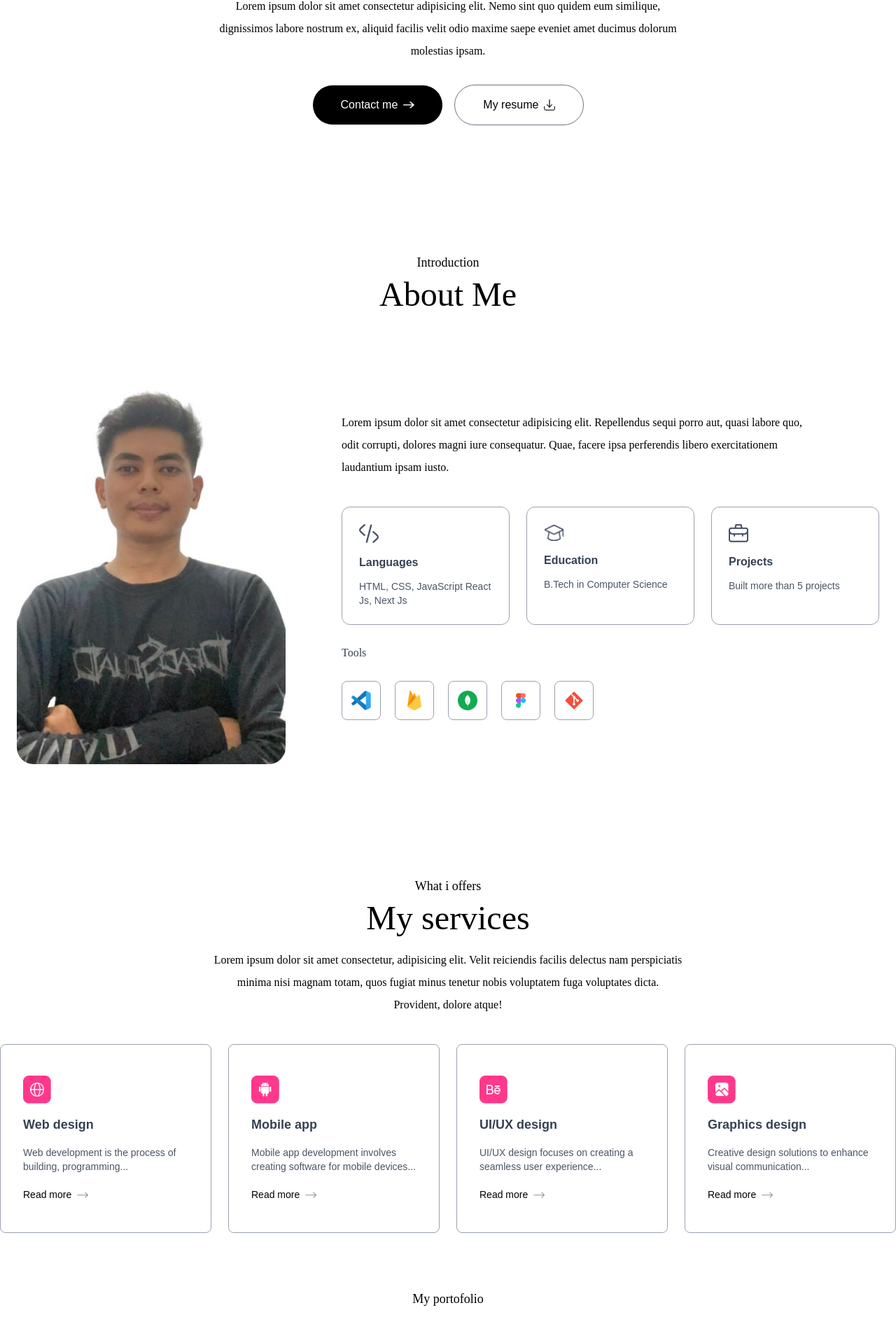
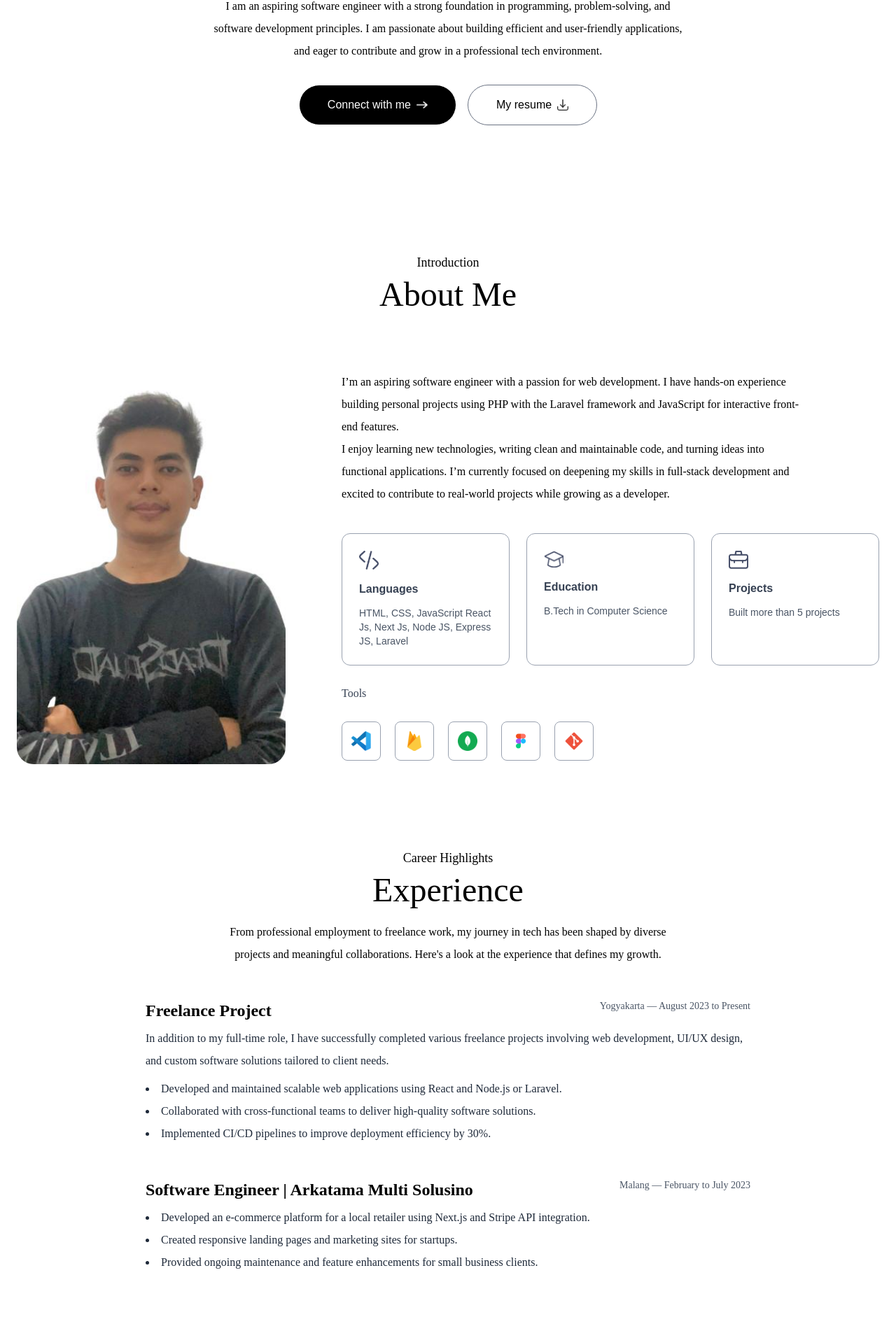
Before and after one commit to rifkyr990/new-portofolio, a Next.js app: page / in a window 1280 px wide. Shown: the part 479-2361 px from the top of the page at 70% size. Built offline with nearby package versions, Linux system fonts and the light colour scheme; a web font is replaced by a local one.

Commit message:
penambahan component experience dan testimoni

```diff
--- a/assets/index.js
+++ b/assets/index.js
@@ -107,7 +107,7 @@ export const serviceData = [
 ]
 
 export const infoList = [
-    { icon: assets.code_icon, iconDark: assets.code_icon_dark, title: 'Languages', description: 'HTML, CSS, JavaScript React Js, Next Js' },
+    { icon: assets.code_icon, iconDark: assets.code_icon_dark, title: 'Languages', description: 'HTML, CSS, JavaScript React Js, Next Js, Node JS, Express JS, Laravel' },
     { icon: assets.edu_icon, iconDark: assets.edu_icon_dark, title: 'Education', description: 'B.Tech in Computer Science' },
     { icon: assets.project_icon, iconDark: assets.project_icon_dark, title: 'Projects', description: 'Built more than 5 projects' }
 ];
@@ -115,3 +115,26 @@ export const infoList = [
 export const toolsData = [
     assets.vscode, assets.firebase, assets.mongodb, assets.figma, assets.git
 ];
+
+export const testimoni = [
+    {
+        text: "Layanan pembuatan website laundry-nya sangat profesional dan cepat. Sekarang pelanggan kami bisa order langsung dari HP!",
+        name: "ibu Amanah",
+        role: "Pemilik Amanah Laundry"
+    },
+    {
+        text: "Sistem ujian online yang dibuat sangat membantu proses belajar kami. Mudah digunakan dan responsif.",
+        name: "Salfanisa",
+        role: "Guru SMP Setya Budi Bekasi"
+    },
+    {
+        text: "Tampilan websitenya elegan dan sesuai dengan brand toko bucket kami. Penjualan online jadi jauh lebih mudah.",
+        name: "Wina",
+        role: "Owner Bucklist"
+    },
+    {
+        text: "Website portofolionya sangat clean dan modern. Sangat cocok untuk mempresentasikan karya saya ke calon klien",
+        name: "Wisnu Setiawan",
+        role: "Mahasiswa"
+    }
+]
--- a/src/app/components/About.tsx
+++ b/src/app/components/About.tsx
@@ -21,7 +21,8 @@ const About = () => {
 
                 <div className='flex-1'>
                     <p className='mb-10 max-w-2xl font-ovo'>
-                        Lorem ipsum dolor sit amet consectetur adipisicing elit. Repellendus sequi porro aut, quasi labore quo, odit corrupti, dolores magni iure consequatur. Quae, facere ipsa perferendis libero exercitationem laudantium ipsam iusto.
+                        I’m an aspiring software engineer with a passion for web development. I have hands-on experience building personal projects using PHP with the Laravel framework and JavaScript for interactive front-end features. <br />
+                        I enjoy learning new technologies, writing clean and maintainable code, and turning ideas into functional applications. I’m currently focused on deepening my skills in full-stack development and excited to contribute to real-world projects while growing as a developer.
                     </p>
 
                     <ul className='grid grid-cols-1 sm:grid-cols-3 gap-6'>
--- a/src/app/components/Contact.tsx
+++ b/src/app/components/Contact.tsx
@@ -2,7 +2,6 @@
 import React from 'react';
 import { assets } from '@/assets';
 import Image from 'next/image';
-
 
     const Contact = () => {
         const [result, setResult] = React.useState("");
@@ -36,7 +35,7 @@ import Image from 'next/image';
             <h2 className='text-center text-5xl font-ovo'>Get in touch</h2>
 
             <p className='text-center max-w-2xl mx-auto mt-5 mb-12 font-ovo'>
-                Lorem, ipsum dolor sit amet consectetur adipisicing elit. Veritatis commodi alias sequi. Quas animi quod eveniet assumenda totam cumque, esse laboriosam aspernatur quibusdam praesentium quidem nam dicta vitae magni? Enim.
+                I'd love to hear from you! If you have any questions, comments or feedback, please use the form below.
             </p>
 
             <form className='max-x-2xl mx-auto' onSubmit={onSubmit}>
@@ -44,7 +43,7 @@ import Image from 'next/image';
                     <input type="text" placeholder='Enter your name' name="name" id="name" className='flex-1 outline-none border border-gray-400 rounded-md bg-white p-3' required/>
                     <input type="email" placeholder='Enter your email' name="email" id="email" className='flex-1 outline-none border-1 border-gray-400 rounded-md bg-white p-3' required/>
                 </div>
-                <textarea name="message" id="message" rows={6} placeholder='Enter your message' className='w-full p-4 outline-none border border-gray-400 rounded-m bg-white mb-6' required></textarea>
+                <textarea name="message" id="message" rows={6} placeholder='Enter your message' className='w-full p-4 outline-none border border-gray-400 rounded-md bg-white mb-6' required></textarea>
                 <button type="submit" className='py-3 px-8 w-max flex items-center justify-between gap-2 bg-black/80 text-white rounded-full mx-auto hover:bg-black duration-500'>
                     Submit
                     <Image src={assets.right_arrow_white} alt='icon' className='w-4'/>
--- /dev/null
+++ b/src/app/components/Experience.tsx
@@ -0,0 +1,50 @@
+import React from 'react'
+
+const Experience = () => {
+    return (
+        <div>
+            <section className="max-w-4xl mx-auto mb-20 px-4 font-ovo">
+                <h4 className='text-center mb-2 text-lg font-ovo'>Career Highlights</h4>
+                <h2 className='text-center text-5xl font-ovo'>Experience</h2>
+
+                <p className='text-center max-w-2xl mx-auto mt-5 mb-12 font-ovo'>
+                    From professional employment to freelance work, my journey in tech has been shaped by diverse
+                    projects and meaningful collaborations. Here's a look at the experience that defines my growth.
+                </p>
+
+                {/* Full-time Relevant Experience */}
+                <div className="mb-12">
+                    <div className='flex justify-between'>
+                        <h4 className="text-2xl font-semibold mb-2">Freelance Project</h4>
+                        <p className="text-sm text-gray-600 mb-1">Yogyakarta — August 2023 to Present</p>
+                    </div>
+                    <p className="text-gray-800 mb-2">
+                        In addition to my full-time role, I have successfully completed various freelance projects
+                        involving web development, UI/UX design, and custom software solutions tailored to client needs.
+                    </p>
+                    <ul className="list-disc list-inside text-gray-800">
+                        <li>Developed and maintained scalable web applications using React and Node.js or Laravel.</li>
+                        <li>Collaborated with cross-functional teams to deliver high-quality software solutions.</li>
+                        <li>Implemented CI/CD pipelines to improve deployment efficiency by 30%.</li>
+                    </ul>
+                </div>
+
+                {/* Freelance Experience */}
+                <div>
+                    <div className='flex justify-between'>
+                        <h4 className="text-2xl font-semibold mb-2">Software Engineer | Arkatama Multi Solusino</h4>
+                        <p className="text-sm text-gray-600 mb-1">Malang — February to July 2023</p>
+                    </div>
+                    <ul className="list-disc list-inside text-gray-800">
+                        <li>Developed an e-commerce platform for a local retailer using Next.js and Stripe API
+                            integration.</li>
+                        <li>Created responsive landing pages and marketing sites for startups.</li>
+                        <li>Provided ongoing maintenance and feature enhancements for small business clients.</li>
+                    </ul>
+                </div>
+            </section>
+        </div>
+    )
+}
+
+export default Experience
--- a/src/app/components/Header.tsx
+++ b/src/app/components/Header.tsx
@@ -4,7 +4,7 @@ import {assets} from '@/assets'
 
 const Header = () => {
     return (
-        <div className="w-11/12 max-w-3xl text-center mx-auto h-screen flex flex-col items-center justify-center gap-4">
+        <div id="header" className="w-11/12 max-w-3xl text-center mx-auto h-screen flex flex-col items-center justify-center gap-4">
             <div className="flex flex-col items-center text-center gap-4">
                 <Image src={assets.profile_img} alt="profile" className="rounded-full w-35" />
                 <h3 className="flex items-center gap-2 text-xl md:text-2xl mb-3 font-ovo">
@@ -13,14 +13,12 @@ const Header = () => {
                 </h3>
                 <h1 className="text-2xl sm:text-5xl lg:text-[50px] font-ovo">Software Engineer based in Yogyakarta</h1>
                 <p className="max-w-2xl mx-auto font-ovo">
-                    Lorem ipsum dolor sit amet consectetur adipisicing elit.
-                    Nemo sint quo quidem eum similique, dignissimos labore nostrum ex,
-                    aliquid facilis velit odio maxime saepe eveniet amet ducimus dolorum molestias ipsam.
+                    I am an aspiring software engineer with a strong foundation in programming, problem-solving, and software development principles. I am passionate about building efficient and user-friendly applications, and eager to contribute and grow in a professional tech environment.
                 </p>
             </div>
 
             <div className="flex flex-column sm:flex-row gap-4 mt-4 items-center">
-                <a href="#contact" className="px-10 py-3 border rounded-full border-white bg-black flex items-center gap-2 text-white">Contact me <Image src={assets.right_arrow_white} alt="" className="w-4"/></a>
+                <a href="#contact" className="px-10 py-3 border rounded-full border-white bg-black flex items-center gap-2 text-white">Connect with me <Image src={assets.right_arrow_white} alt="" className="w-4"/></a>
                 <a href="#" download className="px-10 py-3 border rounded-full border-gray-500 flex items-center gap-2">My resume <Image src={assets.download_icon} alt="" className="w-4"/></a>
             </div>
         </div>
--- a/src/app/components/Navbar.tsx
+++ b/src/app/components/Navbar.tsx
@@ -45,13 +45,13 @@ const Navbar = () => {
 
                 {/* Logo */}
                 <a href="#top" className="text-xl font-bold">
-                    Logonya
+                    <Image src={assets.logo} alt='logo' className='w-22'/>
                 </a>
 
                 {/* Desktop Menu */}
                 <ul className={`hidden md:flex items-center gap-6 lg:gap-10 px-8 py-2 rounded-full ${isScroll
                     ? "" : "bg-white/60 backdrop-blur-md shadow" } transition-all`}>
-                    <li><a href="#home">Home</a></li>
+                    <li><a href="#header">Home</a></li>
                     <li><a href="#service">Service</a></li>
                     <li><a href="#project">Project</a></li>
                     <li><a href="#about">About me</a></li>
--- a/src/app/components/Project.tsx
+++ b/src/app/components/Project.tsx
@@ -10,7 +10,7 @@ const Project = () => {
                 <h2 className='text-center text-5xl font-ovo'>My latest work</h2>
 
                 <p className='text-center max-w-2xl mx-auto mt-5 mb-12 font-ovo'>
-                    Lorem ipsum dolor sit amet consectetur adipisicing elit. Veritatis, obcaecati. Accusamus delectus corrupti saepe ad qui nisi similique illum explicabo voluptas odio quis nihil est maiores perferendis obcaecati, placeat repellendus.
+                    Highlighted below are my latest professional networks, including projects and key collaborators that contribute to my growth as a software engineer.
                 </p>
 
                 <div className='grid grid-cols-auto sm:grid-cols-2 md:grid-cols-3 lg:grid-cols-4 gap-6 my-10 mx-7'>
--- a/src/app/components/Services.tsx
+++ b/src/app/components/Services.tsx
@@ -4,12 +4,11 @@ import Image from 'next/image'
 
 const Services = () => {
     return (
-    <div id='services' className='w-full max-w-screen-xl mx-auto py-10 scroll-mt-20'>
+    <div id='service' className='w-full max-w-screen-xl mx-auto py-10 scroll-mt-20'>
         <h4 className='text-center mb-2 text-lg font-ovo'>What i offers</h4>
         <h2 className='text-center text-5xl font-ovo'>My services</h2>
         <p className='text-center font-ovo max-w-2xl mx-auto mb-10 mt-5'>
-            Lorem ipsum dolor sit amet consectetur, adipisicing elit. Velit reiciendis facilis delectus nam perspiciatis minima nisi magnam totam,
-            quos fugiat minus tenetur nobis voluptatem fuga voluptates dicta. Provident, dolore atque!
+            Building innovative web solutions with PHP and JavaScript — welcome to my portfolio.
         </p>
 
         <div className='grid grid-cols-auto sm:grid-cols-2 md:grid-cols-3 lg:grid-cols-4 gap-6 my-10 '>
--- /dev/null
+++ b/src/app/components/Testimoni.tsx
@@ -0,0 +1,39 @@
+import { testimoni } from '@/assets'
+import React from 'react'
+
+const Testimoni = () => {
+    const looped = [...testimoni, ...testimoni];
+    return (
+        <div className='my-20'>
+            <h4 className='text-center mb-2 text-lg font-ovo'>Testimonials</h4>
+            <h2 className='text-center text-5xl font-ovo'>What They Say</h2>
+
+            <p className='text-center max-w-2xl mx-auto mt-5 mb-12 font-ovo'>
+                Below are some of the most recent testimonials and professional collaborations that have played a
+                significant role in my journey as a software engineer.
+            </p>
+
+            <section className="overflow-hidden">
+                <div className="relative">
+                    <div className="flex animate-marquee space-x-6 w-max">
+
+                        {looped.map((item, index) => (
+                            <div key={index} className="max-w-[400px] bg-white shadow-xl rounded-lg p-6 border border-gray-700">
+                                <p className="text-gray-700 italic">"{item.text}"
+                                </p>
+                                <div className="mt-4 flex items-center gap-2">
+                                    <p className="font-semibold text-gray-900">{item.name} -</p>
+                                    <p className=" text-gray-500">{item.role}</p>
+                                </div>
+                            </div>
+                        ))}
+
+                    </div>
+                </div>
+            </section>
+
+        </div>
+    )
+}
+
+export default Testimoni
--- a/src/app/page.tsx
+++ b/src/app/page.tsx
@@ -6,6 +6,8 @@ import Project from "./components/Project";
 import { StrictMode } from "react";
 import Contact from "./components/Contact";
 import Footer from "./components/Footer";
+import Testimoni from "./components/Testimoni";
+import Experience from "./components/Experience";
 
 
 export default function Home() {
@@ -15,8 +17,10 @@ export default function Home() {
         <Navbar/>
         <Header/>
         <About/>
+        <Experience/>
         <Services/>
         <Project/>
+        <Testimoni/>
         <Contact/>
         <Footer/>
       </div>
```
Also changed, not shown: src/app/components/Footer.tsx (+4 -4 lines), src/app/globals.css (+18 -0 lines), assets/logo.png.
